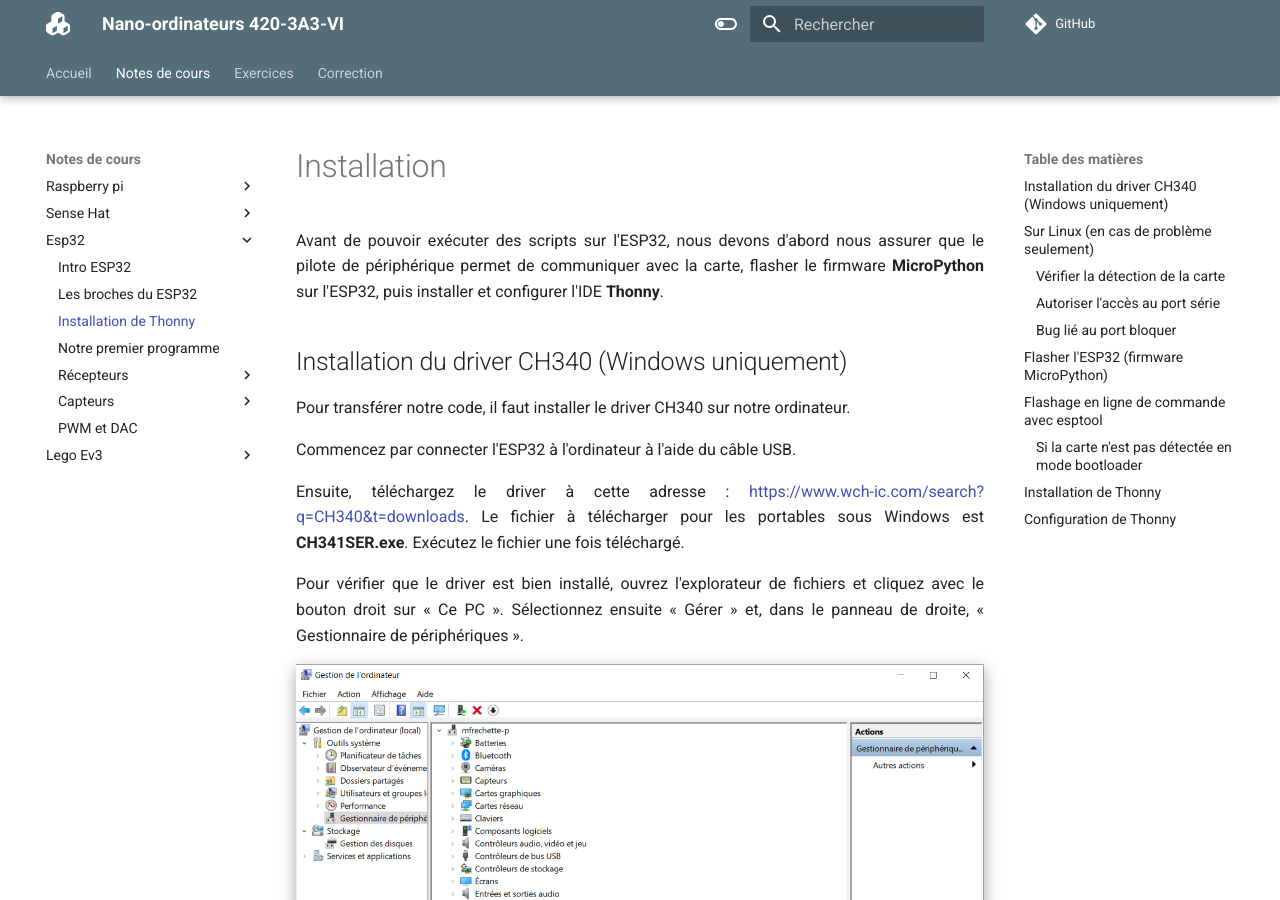
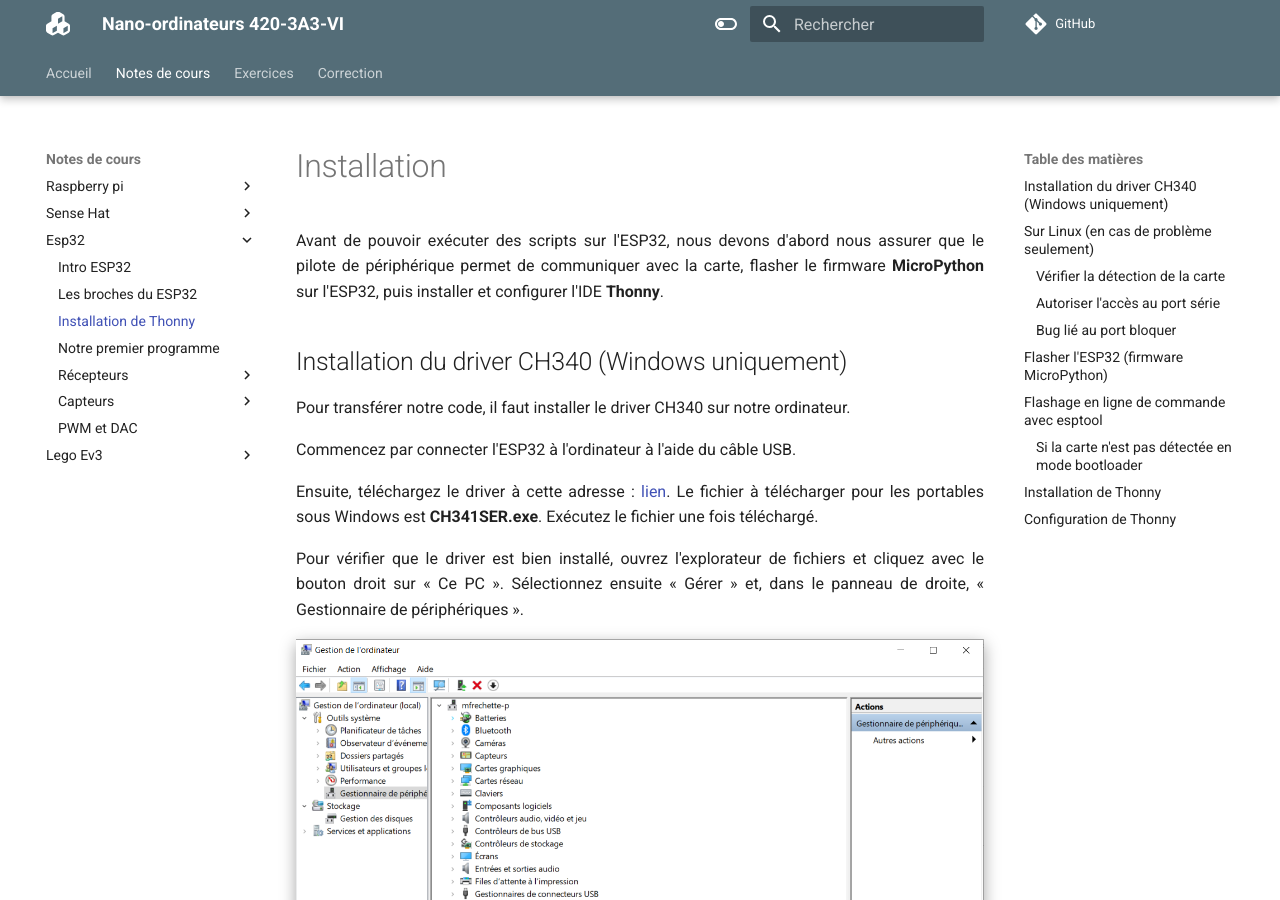
Before and after one commit to nano-ordinateurs/nano-ordinateurs.github.io, an MkDocs documentation site: the page built from docs/notes_de_cours/esp32/setup.md, in a window 1280 px wide and 900 px high. Built offline with MkDocs 1.6.1 and Material for MkDocs 9.7.7, drawn with Linux system fonts in a browser that asks for light colours; comment, search, counter and statistics services are not loaded.

Commit message:
Update setup.md

```diff
--- a/docs/notes_de_cours/esp32/setup.md
+++ b/docs/notes_de_cours/esp32/setup.md
@@ -8,7 +8,7 @@ Pour transférer notre code, il faut installer le driver CH340 sur notre ordinat
 
 Commencez par connecter l'ESP32 à l'ordinateur à l'aide du câble USB.
 
-Ensuite, téléchargez le driver à cette adresse : [https://www.wch-ic.com/search?q=CH340&t=downloads](https://www.wch-ic.com/search?q=CH340&t=downloads){target=_blank}. Le fichier à télécharger pour les portables sous Windows est **CH341SER.exe**. Exécutez le fichier une fois téléchargé.
+Ensuite, téléchargez le driver à cette adresse : [lien](https://learn.sparkfun.com/tutorials/how-to-install-ch340-drivers/all#windows-710){target=_blank}. Le fichier à télécharger pour les portables sous Windows est **CH341SER.exe**. Exécutez le fichier une fois téléchargé.
 
 Pour vérifier que le driver est bien installé, ouvrez l'explorateur de fichiers et cliquez avec le bouton droit sur « Ce PC ». Sélectionnez ensuite « Gérer » et, dans le panneau de droite, « Gestionnaire de périphériques ».
 
```
